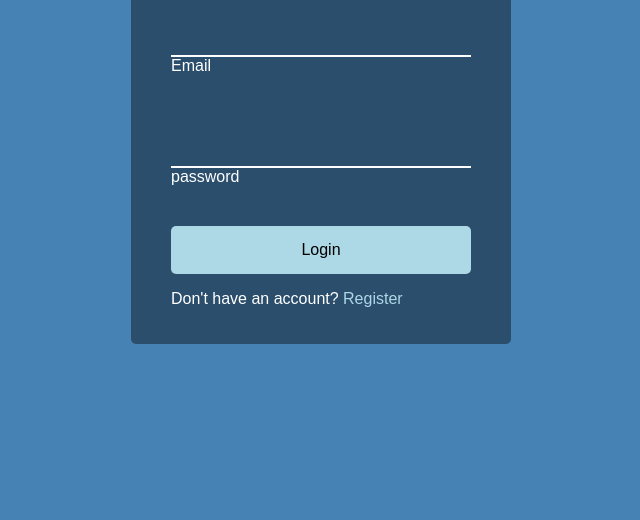
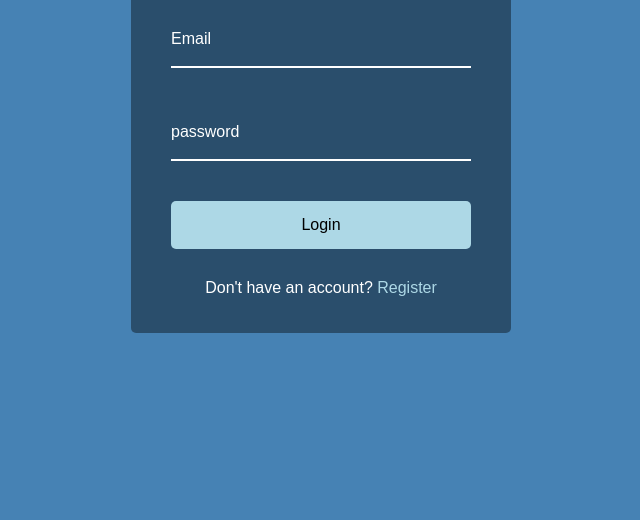
Before and after one commit to Andreas-Ziegler22/form-animation, a plain HTML site: page index.html in a window 1280 px wide. Shown: the part 280-800 px from the top of the page, without its empty margins (319-959 px from the left). Drawn offline with Linux system fonts and the light colour scheme; a web font is replaced by a local one.

Commit message:
label styled

```diff
--- a/style.css
+++ b/style.css
@@ -49,6 +49,11 @@ body {
   transform: scale(0.98);
 }
 
+.text {
+  margin-top: 30px;
+  text-align: center;
+}
+
 .form-control {
   position: relative;
   margin: 20px 0 40px;
@@ -70,3 +75,8 @@ body {
 .form-control input:valid {
   outline: 0;
 }
+.form-control label {
+  position: absolute;
+  top: 15px;
+  left: 0;
+}
```
